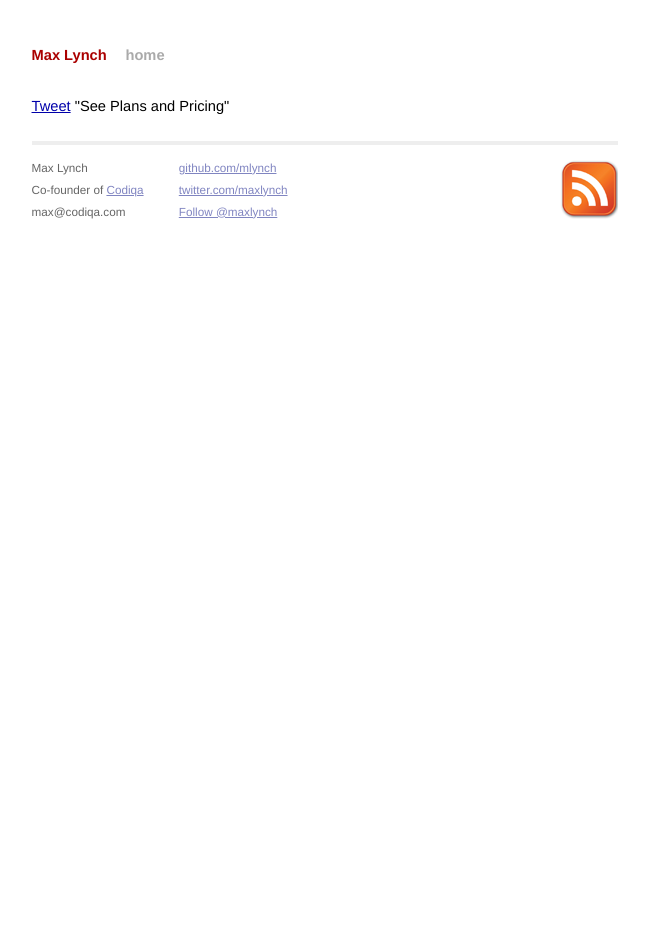
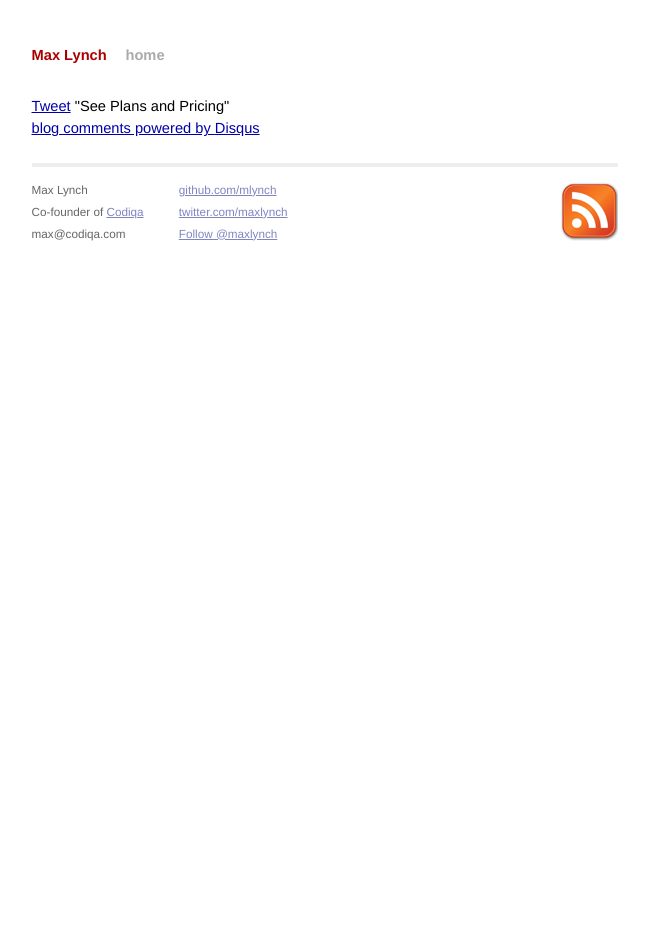
Before and after one commit to mlynch/mlynch.github.com, a Jekyll site: the page built from _posts/2010-08-12-a-website-design-trend-that-needs-to-die.html, in a window 1280 px wide. Shown: the whole page, without its empty margins (315-964 px from the left). Built offline with Jekyll 4.4.1, drawn with Linux system fonts in a browser that asks for light colours; Markdown is read by kramdown in place of the engine named in the settings; comment, search, counter and statistics services are not loaded; part of the change alters nothing that is shown.

Commit message:
Added disqus

```diff
--- a/_layouts/post.html
+++ b/_layouts/post.html
@@ -16,6 +16,21 @@ layout: default
   })();
 </script>
 {{ content }}
+
+<div id="disqus_thread"></div>
+<script type="text/javascript">
+    /* * * CONFIGURATION VARIABLES: EDIT BEFORE PASTING INTO YOUR WEBPAGE * * */
+    var disqus_shortname = 'maxlynch'; // required: replace example with your forum shortname
+
+    /* * * DON'T EDIT BELOW THIS LINE * * */
+    (function() {
+        var dsq = document.createElement('script'); dsq.type = 'text/javascript'; dsq.async = true;
+        dsq.src = 'http://' + disqus_shortname + '.disqus.com/embed.js';
+        (document.getElementsByTagName('head')[0] || document.getElementsByTagName('body')[0]).appendChild(dsq);
+    })();
+</script>
+<noscript>Please enable JavaScript to view the <a href="http://disqus.com/?ref_noscript">comments powered by Disqus.</a></noscript>
+<a href="http://disqus.com" class="dsq-brlink">blog comments powered by <span class="logo-disqus">Disqus</span></a>
 </div>
 
 <!--
```
